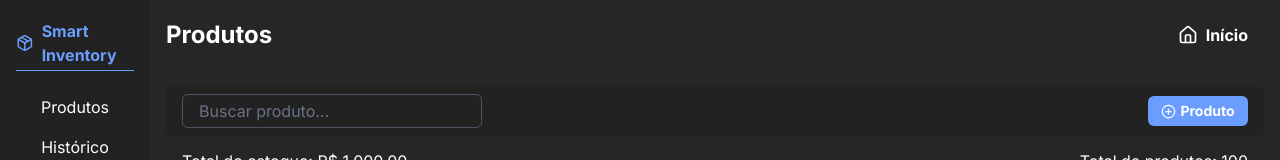
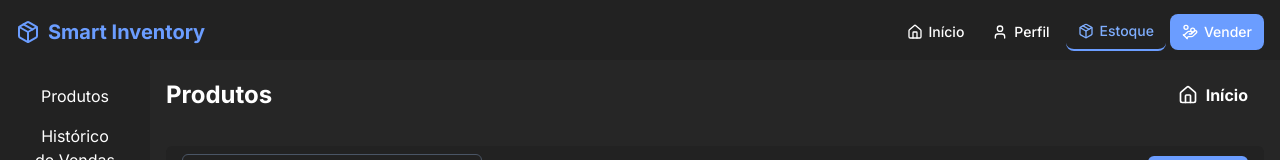
Before and after one commit to cnrnival/smart-inventory, a Next.js app: page /inventory in a window 1280 px wide. Shown: the top 160 px of the page. Built offline with nearby package versions, Linux system fonts and the light colour scheme; no server answers.

Commit message:
ajuste navbar+ nabvarinventory

```diff
--- a/db.json
+++ b/db.json
@@ -135,13 +135,6 @@
     }
   ],
   "users": [
-    {
-      "name": "admin1",
-      "email": "admin@admin.com",
-      "password": "admin1",
-      "document": "12312312312",
-      "isAdmin": true,
-      "id": "A9JWwIdFtR0"
-    }
+
   ]
 }
--- a/src/app/inventory/layout.tsx
+++ b/src/app/inventory/layout.tsx
@@ -11,14 +11,9 @@ const linksInventoryPage = [
 
 export default function InventoryLayout({ children }: { children: React.ReactNode }) {
   return (
-    <div className="fixed inset-0 flex flex-row bg-[#1a1a1a] overflow-hidden">
+    <div className="flex flex-row w-full h-[calc(100vh-60px)] bg-[#1a1a1a] overflow-hidden">
 
       <nav className="top-0 left-0 w-[150px] h-full bg-[#222222] shrink-0 flex flex-col items-center p-4">
-
-        <Link href="/" className="flex items-center gap-2 text-md font-bold text-[#6b9dff]  h-[55px] border-b border-[#6b9dff] mb-4">
-          <Package className="h-6 w-6" />
-          Smart Inventory
-        </Link>
 
         {linksInventoryPage.map((link) => (
           <Link
--- a/src/components/Navbar.tsx
+++ b/src/components/Navbar.tsx
@@ -15,7 +15,7 @@ export function Navbar() {
 
   const pathname = usePathname();
 
-  if (pathname === '/welcome' || pathname === '/login' || pathname === '/create-account' || pathname ==='/new-sale' || pathname === '/inventory') {
+  if (pathname === '/welcome' || pathname === '/login' || pathname === '/create-account' || pathname ==='/new-sale') {
     return null;
   }
 
```
